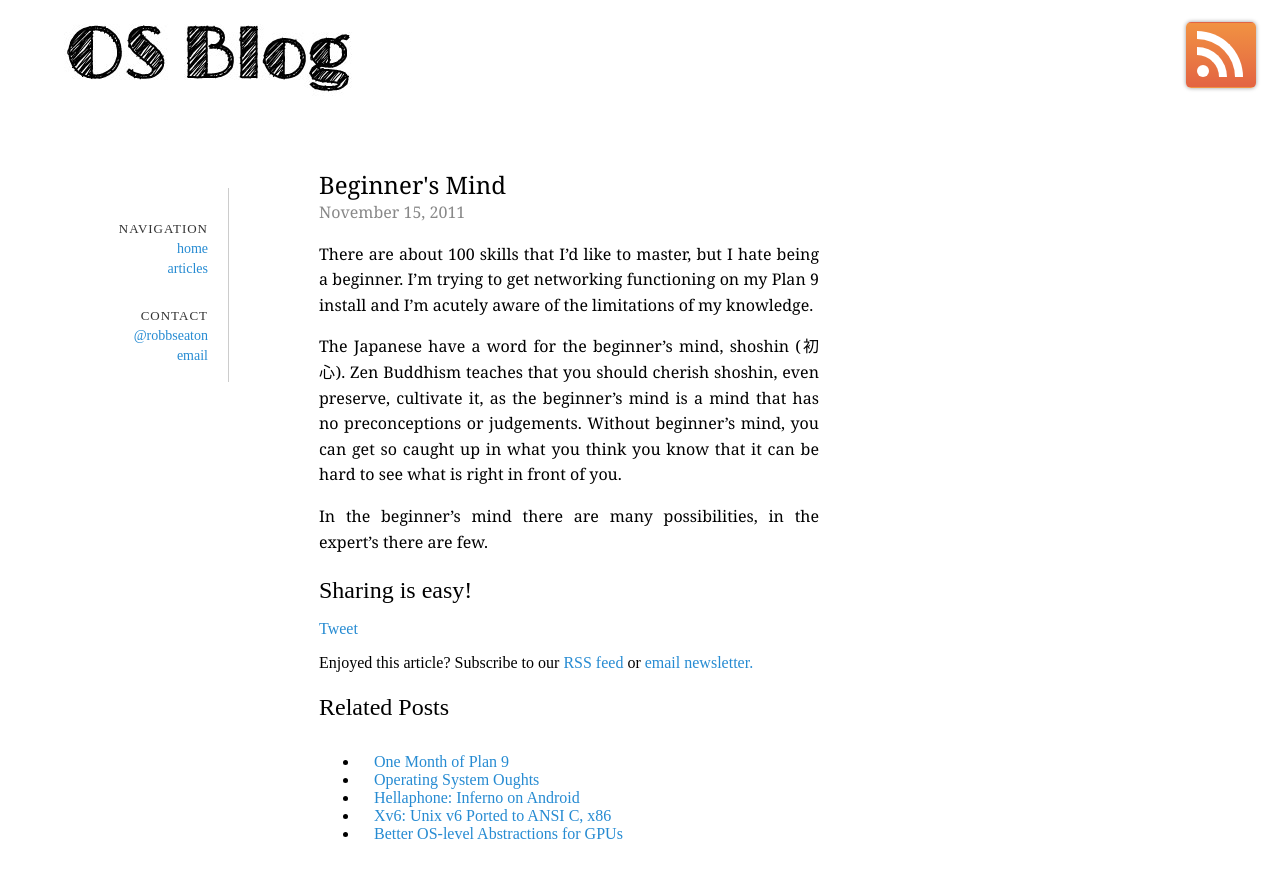
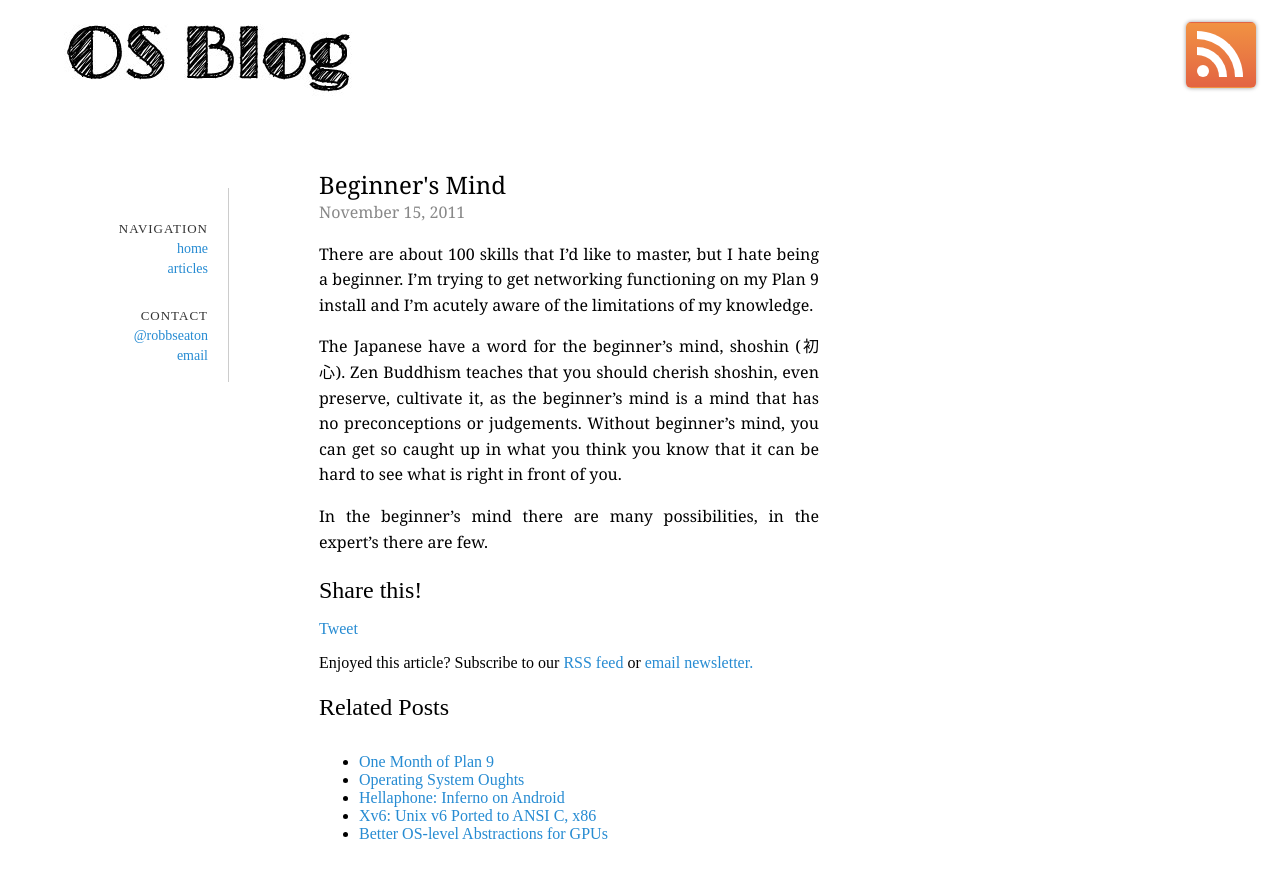
Before and after one commit to robertseaton/os-blog, a Jekyll site: the page built from _posts/2011-11-15-beginners-mind.markdown, in a window 1280 px wide. Shown: the top 878 px of the page. Built offline with Jekyll 4.4.1, drawn with Linux system fonts in a browser that asks for light colours; comment, search, counter and statistics services are not loaded.

Commit message:
Style changes.

```diff
--- a/_layouts/post.html
+++ b/_layouts/post.html
@@ -11,7 +11,7 @@ layout: default
     {{ content }}
   </article>
 <div class="buttons">
-  <h2> Sharing is easy! </h2>
+  <h2>Share this!</h2>
   <script type="text/javascript">
     reddit_url = '{{ page.url }}'
     reddit_title = '{{ page.title }}'
--- a/css/main.css
+++ b/css/main.css
@@ -68,7 +68,7 @@ pre code {
 }
 
 #related li {
-   padding-left: 15px;
+   /* padding-left: 15px; */
 }
 
 #related {
```
